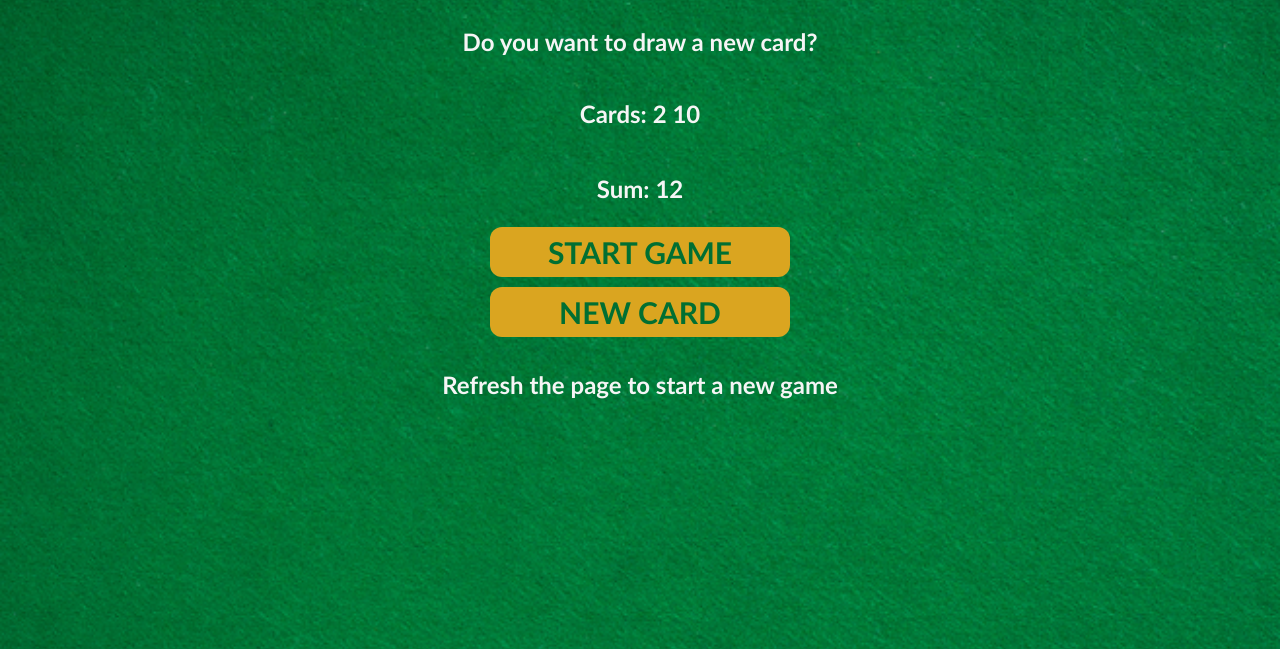
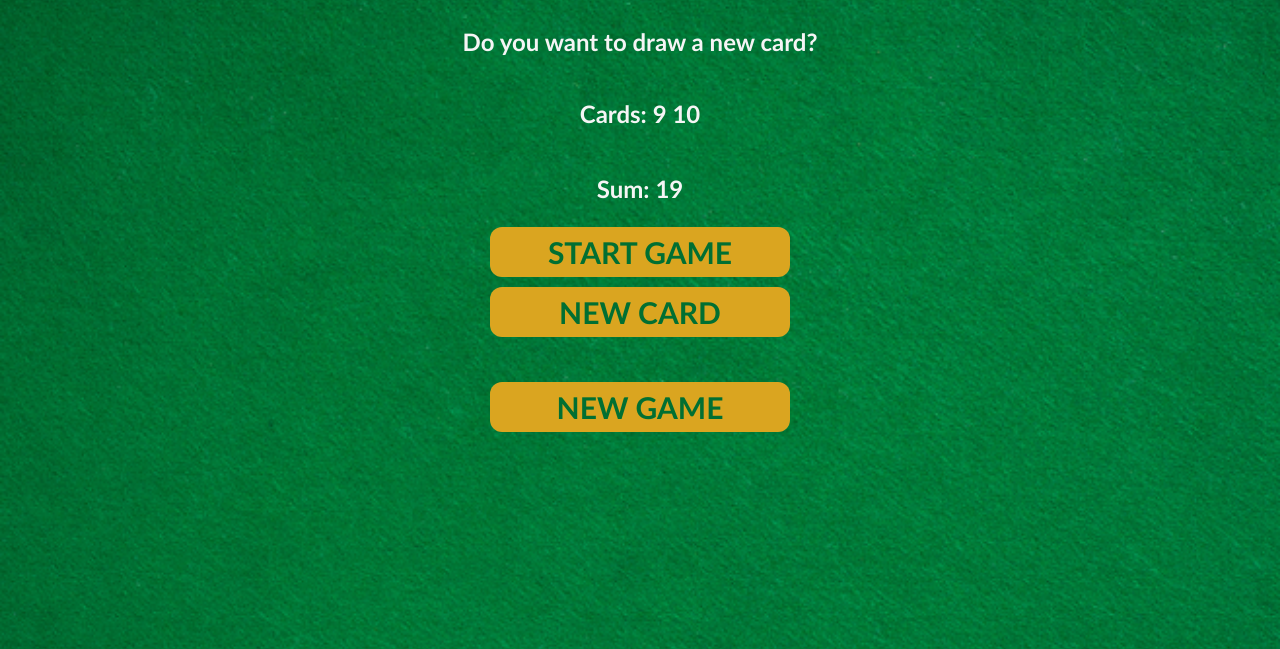
Before and after one commit to zjedzonyy/TOP, a plain HTML site: page javascript/blackjack/index.html in a window 1280 px wide. Both pictures are taken after a click on the button "START GAME". Shown: the part 151-800 px from the top of the page. Drawn offline with nearby package versions, Linux system fonts and the light colour scheme.

```diff
--- a/javascript/blackjack/index.html
+++ b/javascript/blackjack/index.html
@@ -11,7 +11,7 @@
         <p id="sumEl">Sum:</p>
         <button onclick="startGame()" class="starting" id="starting">START GAME</button>
         <button onclick="newCard()" class="new" id="new">NEW CARD</button>
-        <p>Refresh the page to start a new game</p>
+        <button onclick="newGame()" class="newgame" id="newgame">NEW GAME</button>
         </div>
         <script src="index.js"></script>
     </body>
--- a/javascript/blackjack/index.js
+++ b/javascript/blackjack/index.js
@@ -3,19 +3,35 @@
     return Math.floor(Math.random() * (max - min) + min);
 }
 
-let firstCard = getRandomInt(2, 11)
-let secondCard = getRandomInt(2, 11)
-let cards = [firstCard, secondCard]
-let sum = firstCard + secondCard
-let win = false
-let isAlive = true
+let cards = []
+let sum = 0
+let hasBlackJack = false
+let isAlive = false
+let gameStarted = false
 let message = ""
 let messageEl = document.getElementById("message")
 let cardsEl = document.getElementById("cardsEl")
 let sumEl = document.getElementById("sumEl")
 
 function startGame(){
+    // set the game
+    if (gameStarted){
+        alert("The game has already started. Click New Game to start over")
+        return;
+    }
+
+    let firstCard = getRandomInt(2, 11)
+    let secondCard = getRandomInt(2, 11)
+    cards = [firstCard, secondCard]
+    sum = firstCard + secondCard
+    isAlive = true
+    gameStarted = true
+
     renderGame()
+}
+
+function newGame(){
+    location.reload()
 }
 
 function renderGame(){
@@ -29,7 +45,7 @@
     }
     else if (sum === 21) {
         message = "You've got a Blackjack!"
-        win = true
+        hasBlackJack = true
     }
     else {
         message = ("BIG L")
@@ -40,10 +56,13 @@
 }
 
 function newCard(){
-    let thirdCard = getRandomInt(2, 11)
-    cards.push(thirdCard)
-    sum += thirdCard
-    renderGame()
+    if (isAlive === true && hasBlackJack === false){
+        let thirdCard = getRandomInt(2, 11)
+        cards.push(thirdCard)
+        sum += thirdCard
+        renderGame()
+    }
+}
 
-
-}
+// disabled start game and new card button if sum > 21
+// disabled new card button if sum = 0
--- a/javascript/blackjack/style.css
+++ b/javascript/blackjack/style.css
@@ -23,6 +23,7 @@
     background-size: cover;
 }
 
+.newgame,
 .new,
 .starting{
     font-size: 30px;
@@ -36,3 +37,6 @@
     padding: 5px;
     margin-bottom: 10px;
 }
+.newgame{
+    margin: 35px;
+}
```
